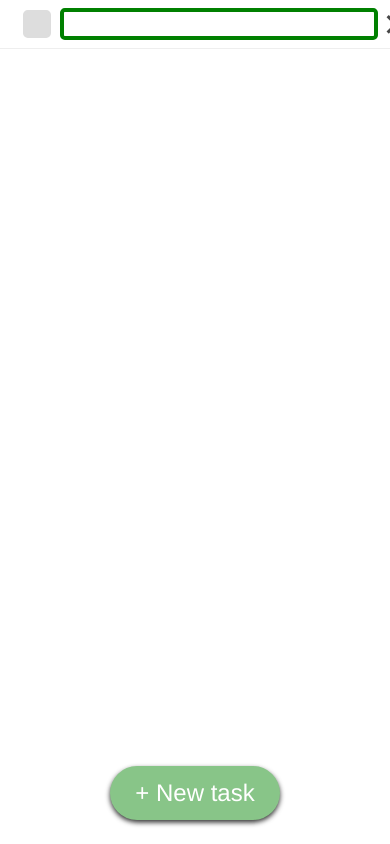
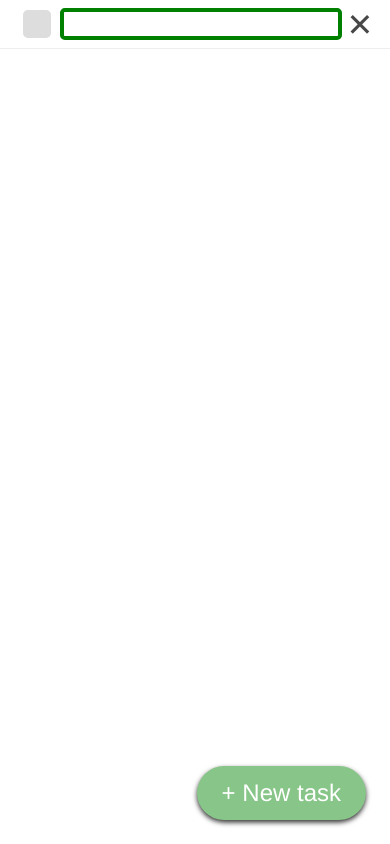
Before and after one commit to IntegerVector/suru, a Vue app: page / in a window 390 px wide. Both pictures are taken after a click on the element "+ New task". Built offline with nearby package versions, Linux system fonts and the light colour scheme.

Commit message:
Mobile view fix

```diff
--- a/src/App.vue
+++ b/src/App.vue
@@ -98,15 +98,8 @@ html, body, main {
 }
 
 .app__add-task-container {
-  position: absolute;
-  bottom: 1rem;
-  right: 0;
-  left: 0;
+  margin: 1rem;
   display: flex;
-  justify-content: center;
-}
-
-.app__add-task-btn:active {
-
+  justify-content: flex-end;
 }
 </style>
--- a/src/components/tasks-list/TasksList.vue
+++ b/src/components/tasks-list/TasksList.vue
@@ -93,6 +93,7 @@ ul, li {
   display: flex;
   flex-direction: column;
   overflow: auto;
+  height: 100%;
 }
 
 .tasks-list__item:hover {
--- a/src/components/tasks-list/components/task-list-item/TaskListItem.vue
+++ b/src/components/tasks-list/components/task-list-item/TaskListItem.vue
@@ -71,6 +71,7 @@ export default {
 }
 
 .task-list-item__text {
+  min-width: 2rem;
   flex-grow: 1;
   text-align: start;
 }
--- a/src/components/tasks-list/components/task-list-item/components/EditableText.vue
+++ b/src/components/tasks-list/components/task-list-item/components/EditableText.vue
@@ -34,8 +34,8 @@ export default {
 }
 
 .editable-text__input {
+  min-width: 2rem;
   cursor: pointer;
-  flex-grow: 1;
   font-size: var(--text-size--regular);
   font-family: var(--text-font--regular);
   height: 1rem;
```
